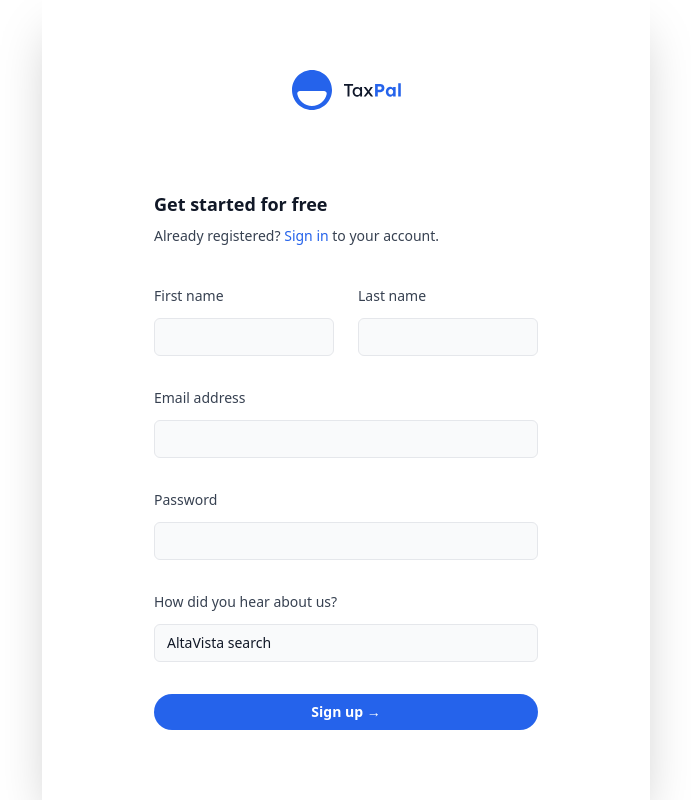
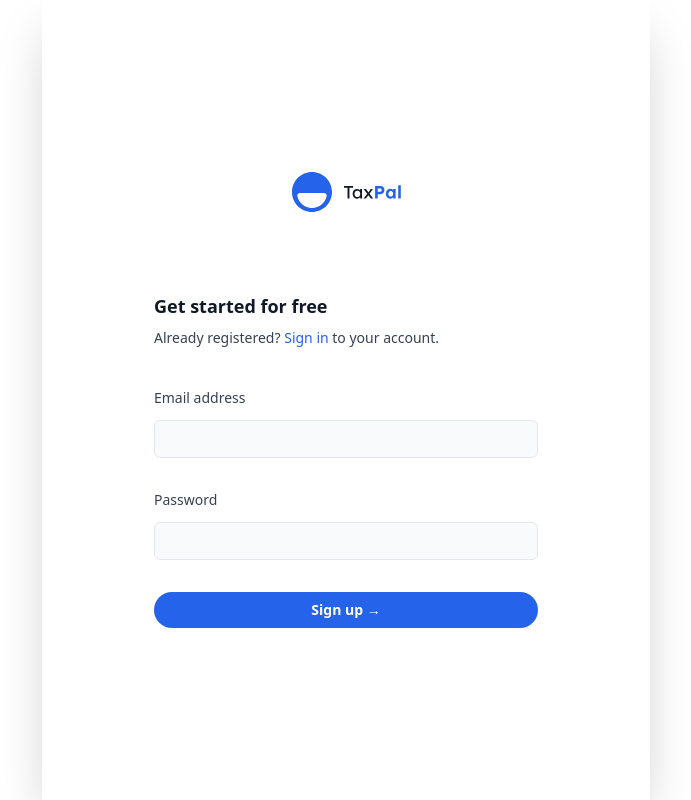
Before and after one commit to dc-devs/startup-template-frontend, a React (Vite) app: page /sign-up in a window 1280 px wide. Shown: the whole page, without its empty margins (294-985 px from the left). Built offline with nearby package versions, Linux system fonts and the light colour scheme.

Commit message:
Simplified sign forms

```diff
--- a/src/app/SignUp.tsx
+++ b/src/app/SignUp.tsx
@@ -1,6 +1,6 @@
 import { Link } from '@tanstack/react-router';
 import { Button } from '../components/Button';
-import { SelectField, TextField } from '../components/Fields';
+import { /*SelectField,*/ TextField } from '../components/Fields';
 import { Logo } from '../components/Logo';
 import { SlimLayout } from '../components/SlimLayout';
 
@@ -29,7 +29,7 @@ export function SignUp() {
 				action="#"
 				className="mt-10 grid grid-cols-1 gap-x-6 gap-y-8 sm:grid-cols-2"
 			>
-				<TextField
+				{/* <TextField
 					label="First name"
 					name="first_name"
 					type="text"
@@ -42,7 +42,7 @@ export function SignUp() {
 					type="text"
 					autoComplete="family-name"
 					required
-				/>
+				/> */}
 				<TextField
 					className="col-span-full"
 					label="Email address"
@@ -59,7 +59,7 @@ export function SignUp() {
 					autoComplete="new-password"
 					required
 				/>
-				<SelectField
+				{/* <SelectField
 					className="col-span-full"
 					label="How did you hear about us?"
 					name="referral_source"
@@ -68,7 +68,7 @@ export function SignUp() {
 					<option>Super Bowl commercial</option>
 					<option>Our route 34 city bus ad</option>
 					<option>The “Never Use This” podcast</option>
-				</SelectField>
+				</SelectField> */}
 				<div className="col-span-full">
 					<Button
 						type="submit"
```
